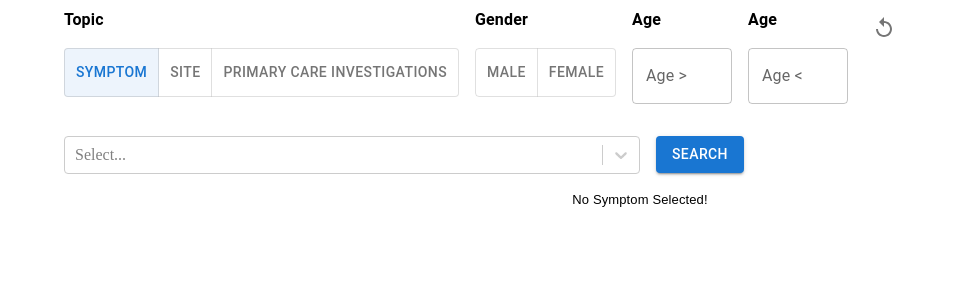
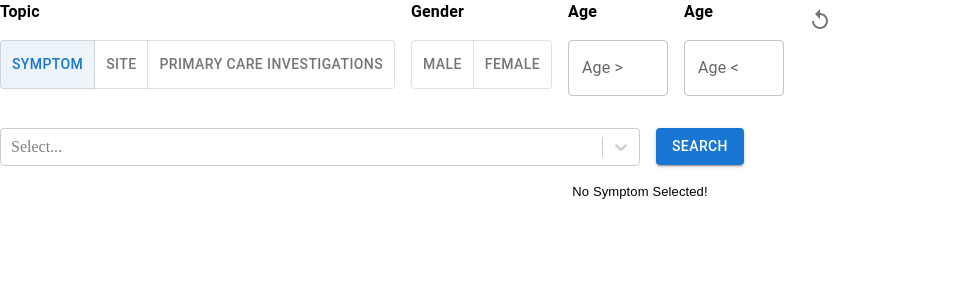
Before and after one commit to Niveydhithaa/GP-webapp, a React (Create React App) app: page /dashboard in a window 1280 px wide. Shown: the top 300 px of the page, without its empty margins (0-955 px from the left). Built offline with nearby package versions, Linux system fonts and the light colour scheme.

Commit message:
some css

```diff
--- a/package.json
+++ b/package.json
@@ -22,6 +22,7 @@
     "react-router-dom": "^6.4.2",
     "react-scripts": "5.0.1",
     "react-select": "^5.5.2",
+    "sass": "^1.55.0",
     "typescript": "^4.8.4",
     "web-vitals": "^2.1.4"
   },
--- a/src/index.tsx
+++ b/src/index.tsx
@@ -2,6 +2,7 @@ import React from 'react';
 import ReactDOM from 'react-dom/client';
 import App from './App';
 import reportWebVitals from './reportWebVitals';
+import "./styles/main.scss"
 
 const root = ReactDOM.createRoot(
   document.getElementById('root') as HTMLElement
--- a/src/pages/Dashboard.tsx
+++ b/src/pages/Dashboard.tsx
@@ -11,7 +11,8 @@ import {
   MenuItem,
   Autocomplete,
   TextField,
-  IconButton
+  IconButton,
+  Grid
 } from "@mui/material";
 import ReplayIcon from '@mui/icons-material/Replay';
 // import MultiSelect from 'components/MultiSelect'
@@ -515,12 +516,12 @@ export default function Dashboard() {
   return (
     <Box
       width="100%"
-      minHeight="100vh"
       sx={{ pb: 5 }}
     >
       {/* <Navbar /> */}
-      <Container>
-        <Box display="flex" flexWrap="wrap" gap={2}>
+      <Grid container maxWidth="xl" sx={{margin: "0 auto"}}>
+        <Grid item xs={12} justifyContent="center">
+          <Box display="flex" flexWrap="wrap" justifyContent="start" width="100%" gap={2}>
             {/* Topic */}
             <Box>
               <Typography fontWeight="bold" mb={2}>Topic</Typography>
@@ -619,8 +620,10 @@ export default function Dashboard() {
             </IconButton>
             </Box>
           </Box>
+        </Grid>
         {/* SEARCH COMPONENT */}
-        <Box display="flex" flexWrap="wrap" gap={2} mt={4}>
+        <Grid item xs={12}>
+          <Box display="flex" justifyContent="start" flexWrap="wrap" gap={2} mt={4}>
             <Box minWidth="50%" maxWidth="80%">
               <MultiSelect
                     // defaultValue={[symptomOptions[2], symptomOptions[3]]}
@@ -643,8 +646,10 @@ export default function Dashboard() {
               </Button>
             </Box>
           </Box>
+        </Grid>
 
         {/* No data section */}
+        <Grid item xs={12}>
           <Box sx={{ mt: 2, minHeight:"50px"}}>
 
             {
@@ -677,7 +682,8 @@ export default function Dashboard() {
             }
 
           </Box>
-      </Container>
+        </Grid>
+      </Grid>
     </Box>
   );
 };
--- a/src/pages/Homepage.tsx
+++ b/src/pages/Homepage.tsx
@@ -3,7 +3,9 @@ import {
   Box,
   Typography,
   Tabs,
-  Tab
+  Tab,
+  Grid,
+  Card
 } from "@mui/material";
 import Navbar from "components/Navbar"
 
@@ -36,9 +38,11 @@ export default function NavTabs() {
   };
 
   return (
-    <Box>
+    <Box sx={{backgroundColor: "#EEEEEE", minHeight: "100vh"}}>
       <Navbar></Navbar>
-      <Box sx={{ width: '80%', alignItems: "center"}} mt={4} mb={4} ml={16} >
+      <Grid container maxWidth="xl" sx={{margin: "0 auto", p: 8}}>
+        <Card sx={{p: 2, borderRadius: 4}}>
+          <Box sx={{ width: '80%', alignItems: "center"}} >
             <Tabs value={tabIndex} onChange={handleChange} aria-label="nav tabs example">
               <LinkTab label="Search Guidelines" href="/dashboard" />
               <LinkTab label="Patients" href="/patientslist" />
@@ -63,6 +67,8 @@ export default function NavTabs() {
               </Box>
             )}
           </Box>
+        </Card>
+      </Grid>
     </Box>
   );
 }
--- /dev/null
+++ b/src/styles/main.scss
@@ -0,0 +1,3 @@
+@import "./reset.scss";
+
+@import "./pages.scss";
--- /dev/null
+++ b/src/styles/reset.scss
@@ -0,0 +1,74 @@
+*:where(:not(html, iframe, canvas, img, svg, video, audio):not(svg *, symbol *)) {
+    all: unset;
+    display: revert;
+}
+
+/* Preferred box-sizing value */
+*,
+*::before,
+*::after {
+    box-sizing: border-box;
+}
+
+/* Reapply the pointer cursor for anchor tags */
+a, button {
+    cursor: revert;
+}
+
+/* Remove list styles (bullets/numbers) */
+ol, ul, menu {
+    list-style: none;
+}
+
+/* For images to not be able to exceed their container */
+img {
+    max-width: 100%;
+}
+
+/* removes spacing between cells in tables */
+table {
+    border-collapse: collapse;
+}
+
+/* Safari - solving issue when using user-select:none on the <body> text input doesn't working */
+input, textarea {
+    -webkit-user-select: auto;
+}
+
+/* revert the 'white-space' property for textarea elements on Safari */
+textarea {
+    white-space: revert;
+}
+
+/* minimum style to allow to style meter element */
+meter {
+    -webkit-appearance: revert;
+    appearance: revert;
+}
+
+/* reset default text opacity of input placeholder */
+::placeholder {
+    color: unset;
+}
+
+/* fix the feature of 'hidden' attribute.
+   display:revert; revert to element instead of attribute */
+:where([hidden]) {
+    display: none;
+}
+
+/* revert for bug in Chromium browsers
+   - fix for the content editable attribute will work properly.
+   - webkit-user-select: auto; added for Safari in case of using user-select:none on wrapper element*/
+:where([contenteditable]:not([contenteditable="false"])) {
+    -moz-user-modify: read-write;
+    -webkit-user-modify: read-write;
+    overflow-wrap: break-word;
+    -webkit-line-break: after-white-space;
+    -webkit-user-select: auto;
+}
+
+/* apply back the draggable feature - exist only in Chromium and Safari */
+:where([draggable="true"]) {
+    -webkit-user-drag: element;
+}
```
Also changed, not shown: src/styles/pages.scss (added), 1 other file (tests, documents, lock files or other folders). Lines whose indentation alone changed are shown as unchanged.
